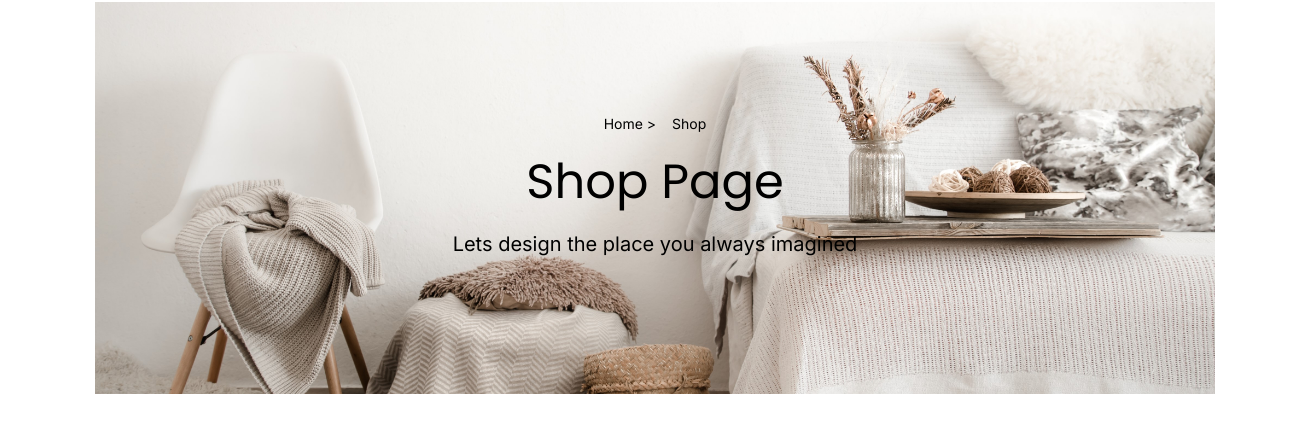
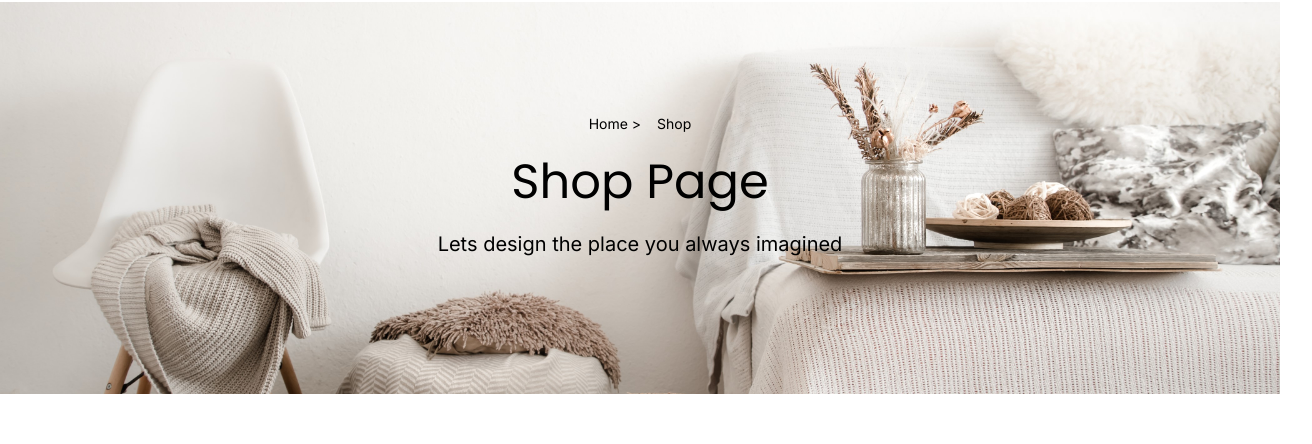
Before and after one commit to jeremiah-olisa/Deele, a Vue app: page /products in a window 1280 px wide. Shown: the part 135-579 px from the top of the page, 1312 px wide, since content can reach past the window. Built offline with nearby package versions, Linux system fonts and the light colour scheme.

Commit message:
made changes in my checkout page

```diff
--- a/src/components/Home/ShopBannerComponent.vue
+++ b/src/components/Home/ShopBannerComponent.vue
@@ -21,10 +21,10 @@
 .banner{
     background: url(./../../assets/images/Banner.jpeg) no-repeat;
     background-size: cover;
-    width: 1120px;
+    width: 100%;
     min-height: 392px;
-    margin-left: 95px;
-    margin-right: 80px;
+    /* margin-left: 95px;
+    margin-right: 80px; */
 }
 /* .Newsletter{
     background: url(../Images/Newsletter.png) no-repeat;
--- a/src/views/CheckOutDetailsView.vue
+++ b/src/views/CheckOutDetailsView.vue
@@ -92,8 +92,8 @@ import { TicketPercent } from 'lucide-vue-next';
               <div class="flex flex-col">
                 <div class="flex gap-3 border w-[580px] h-[40px] pl-5 mt-3 items-center ">
                   <input type="radio" name="card" id="radio">
-                  <label class="font-inter text-xs"  for="Pay by Card Credit">Pay by Card Credit</label>
-                  <Banknote   :size="24" />
+                    <label class="font-inter text-xs"  for="Pay by Card Credit">Pay by Card Credit</label>
+                    <Banknote   :size="24" />
                 </div>
                 <div class="flex gap-3 border w-[580px] h-[40px] pl-5 mt-3 items-center ">
                   <input type="radio" name="card" id="radio">
--- a/src/views/ProductListView.vue
+++ b/src/views/ProductListView.vue
@@ -29,7 +29,7 @@ const imageURLS = [
     <section class="banner ">
       <ShopBannerComponent/>
     </section>
-    <section class="product  pt-14 pl-40 w-full">
+    <section class="product  pt-14 pl-40 w-full ml-8">
       <div class="Tool-bar flex justify-between w-full h-[82px] mb-10">
         <div class="drop-down flex flex-row gap-6">
           <div class="flex flex-col">
```
